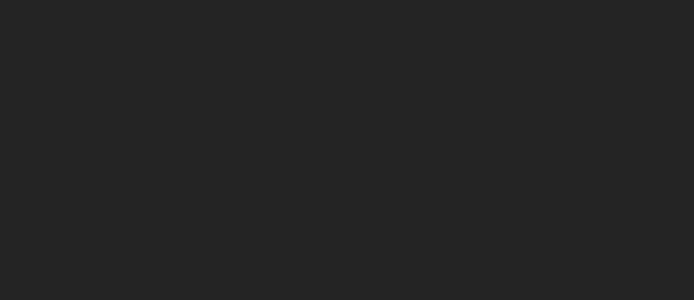
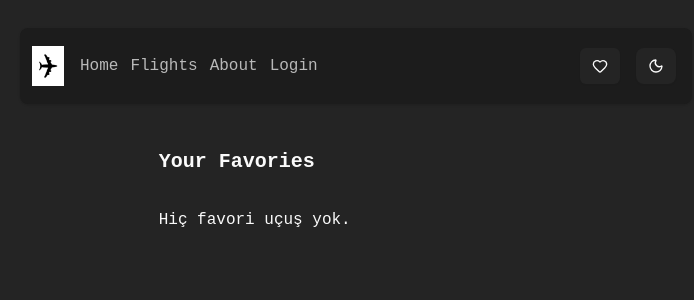
Before and after one commit to ninjaadel/Sky-Track, a React (Vite) app: page /favorite in a window 1280 px wide. Before the commit this address had no page. Shown: the top 300 px of the page, without its empty margins (284-978 px from the left). Built offline with nearby package versions, Linux system fonts and the light colour scheme.

Commit message:
day 9 i do favorite list where we complated favorite flight

```diff
--- a/src/App.jsx
+++ b/src/App.jsx
@@ -10,6 +10,7 @@
 import { ThemeProvider } from "./providers/ThemeProvider";
 import { Provider } from "react-redux";
 import { store } from "./store";
+import FavoriteList from "./components/header/favorite";
 function App() {
   return (
     <StrictMode>
@@ -22,6 +23,7 @@
                 <Route path="/flights" element={<Flights />} />
                 <Route path="/about" element={<About />} />
                 <Route path="/login" element={<Login />} />
+                <Route path="/favorite" element={<FavoriteList />} />
               </Route>
             </Routes>
           </BrowserRouter>
--- a/src/components/header/favorite.jsx
+++ b/src/components/header/favorite.jsx
@@ -0,0 +1,24 @@
+import useAppSelector from "../../hooks/useAppSelector";
+import { flights } from "../../data/flight";
+import FlightCard from "../flightCard/flightCard";
+
+export default function FavoriteList() {
+  const favorites = useAppSelector((state) => state.favorites);
+
+  // Favori ID'lerine göre uçuşları bul
+  const favoriteFlights = flights.filter((flight) =>
+    favorites.includes(flight?.id)
+  );
+
+  return (
+    <div className="p-4 grid grid-cols-1 gap-4 mb-2 w-sm  h-full block w-1/3 mx-auto">
+      <h2 className="text-xl font-bold mb-4">Your Favories</h2>
+      {favoriteFlights.length === 0 && <div>Hiç favori uçuş yok.</div>}
+      {favoriteFlights.map((flight, i) => (
+        <FlightCard flight={flight} className="" key={i}>
+          <div>favories</div>
+        </FlightCard>
+      ))}
+    </div>
+  );
+}
```
Also changed, not shown: 1 other file (tests, documents, lock files or other folders).
